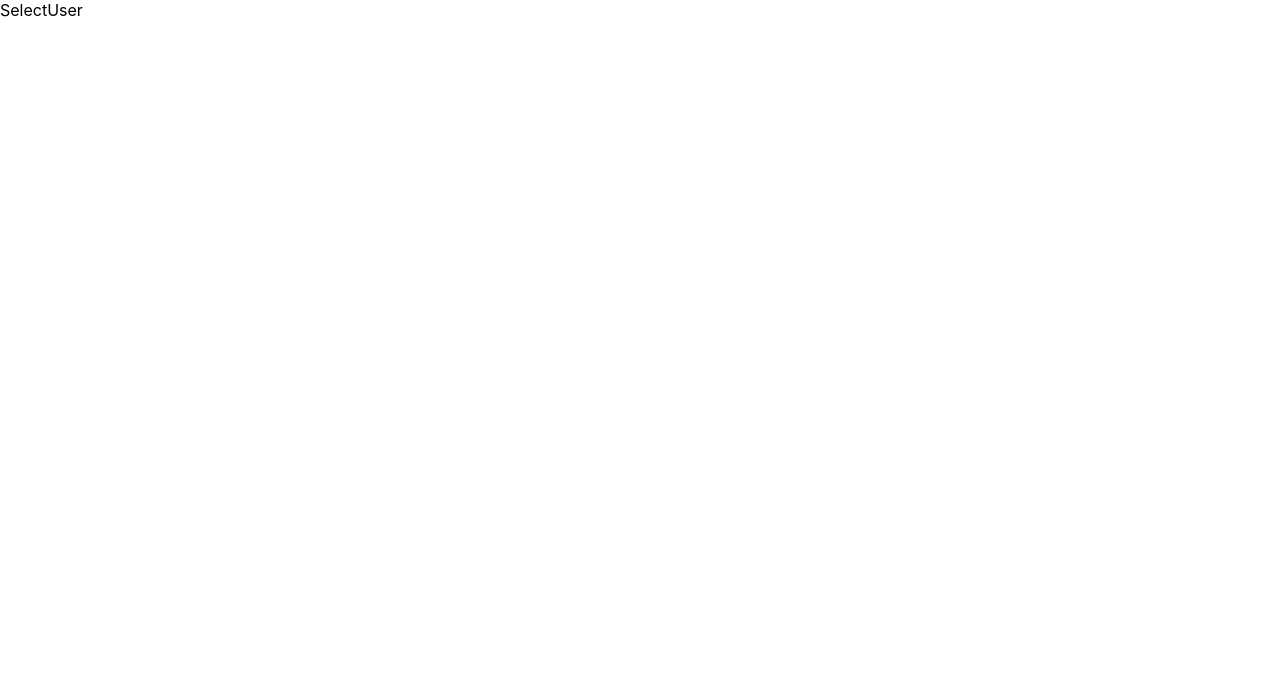
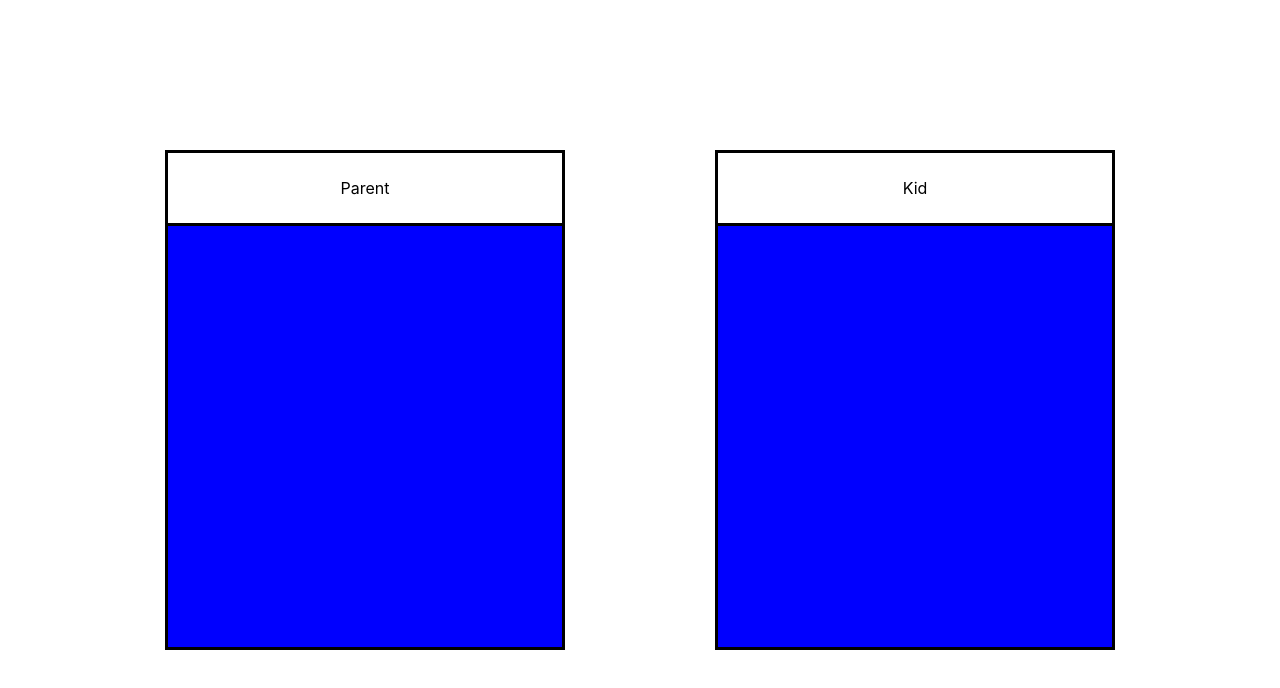
Before and after one commit to BramMathijssen/piggybank-dapp, a React (Create React App) app: page /select-user in a window 1280 px wide. Shown: the top 688 px of the page. Built offline with nearby package versions, Linux system fonts and the light colour scheme.

Commit message:
made the button component dynamic

```diff
--- a/src/components/UI/Button.js
+++ b/src/components/UI/Button.js
@@ -1,11 +1,13 @@
-import React from 'react'
+import React from "react";
 
-import styles from './Button.module.scss'
+import styles from "./Button.module.scss";
 
-const Button = ({className, onClick}) => {
+const Button = ({ type, onClick, size, content }) => {
   return (
-    <button className={className} onClick={onClick}>Button</button>
-  )
-}
+    <button className={`${styles["button"]} ${styles[type]} ${styles[size]}`} onClick={onClick}>
+      {content}
+    </button>
+  );
+};
 
-export default Button
+export default Button;
--- a/src/components/UI/Button.module.scss
+++ b/src/components/UI/Button.module.scss
@@ -1,18 +1,49 @@
-.btn {
+.button {
   background-color: #7be5ce;
-  color: var(--black);
+  color: black;
   border: 2px solid black;
   box-shadow: 4px 4px 0 black;
   cursor: pointer;
-  transition: background-color 0.2s;
+  margin-right: 2em;
+  text-transform: uppercase;
+  will-change: transform;
+  transition: transform 0.25s;
+
+  /* Button Types */
+  &.danger {
+    background-color: red !important;
+  }
+
+  &.confirm {
+    background-color: #7be5ce;
+  }
+
+  &.info {
+    background-color: white;
+  }
+
+  /* Button Size */
+  &.large {
+    font-size: 18px;
+    font-weight: 700;
+    padding: 14px 28px;
+  }
+
+  &.medium {
+    font-size: 15px;
+    font-weight: 700;
+    padding: 12px 23px;
+  }
+
+  &.small {
+    font-size: 12px;
+    font-weight: 700;
+    padding: 10px 18px;
+  }
+
+  /* Button Pseudo-classes */
+  &:hover {
+    transform: translate(1px, 1px);
+    box-shadow: 1px 1px black;
+  }
 }
-
-.small {
-  padding: 14px 28px;
-  font-size: 18px;
-}
-
-.big {
-    padding: 14px 28px;
-    font-size: 18px;
-  }
--- a/src/components/landingpage/Header.js
+++ b/src/components/landingpage/Header.js
@@ -1,5 +1,6 @@
 import React from "react";
 import { Link } from "react-router-dom";
+import Button from "../UI/Button";
 import piggy from "./../../assets/images/piggy.png";
 import styles from "./Header.module.scss";
 
@@ -10,9 +11,9 @@ const Header = () => {
         <h1 className={styles.title}>Oink Piggybank-crypto</h1>
         <h2 className={styles.subtitle}>Crypto piggybank made for children </h2>
         <Link to="/select-user">
-          <button className={styles.button}>Enter App</button>
+          <Button type='confirm' size='large' content='Enter App'/>
         </Link>
-        <button className={styles.button2}>Learn more</button>
+        <Button type='info' size='large' content='Learn more'/>
       </div>
       <div className={styles.headerImage}>
         <img src={piggy} className={styles.piggy} alt="logo" />
--- /dev/null
+++ b/src/components/selectuserpage/User.js
@@ -0,0 +1,14 @@
+import React from "react";
+
+import styles from "./User.module.scss";
+
+const User = ({type}) => {
+  return (
+    <div className={styles.container}>
+      <div className={styles.title}>{type}</div>
+      <div className={styles.content}></div>
+    </div>
+  );
+};
+
+export default User;
--- /dev/null
+++ b/src/components/selectuserpage/User.module.scss
@@ -0,0 +1,16 @@
+.container {
+  width: 80%;
+  max-width: 400px;
+  min-height: 500px;
+  height: 500px;
+  background-color: blue;
+  margin: 50px;
+  border: 3px solid black;
+}
+
+.title {
+  background-color: white;
+  border-bottom: 3px solid black;
+  text-align: center;
+  padding: 25px;
+}
--- a/src/pages/Landing.js
+++ b/src/pages/Landing.js
@@ -1,12 +1,12 @@
-import React from 'react'
-import Header from '../components/landingpage/Header'
+import React from "react";
+import Header from "../components/landingpage/Header";
 
 const Landing = () => {
   return (
-    <div>
-        <Header />
-    </div>
-  )
-}
+    <>
+      <Header />
+    </>
+  );
+};
 
-export default Landing
+export default Landing;
--- a/src/pages/SelectUser.js
+++ b/src/pages/SelectUser.js
@@ -1,9 +1,17 @@
-import React from 'react'
+import React from "react";
+import User from "../components/selectuserpage/User";
+
+import styles from "../pages/SelectUser.module.scss";
 
 const SelectUser = () => {
   return (
-    <div>SelectUser</div>
-  )
-}
+    <main className={styles.main}>
+      <div className={styles.flexContainer}>
+        <User type="Parent" />
+        <User type="Kid" />
+      </div>
+    </main>
+  );
+};
 
-export default SelectUser
+export default SelectUser;
--- /dev/null
+++ b/src/pages/SelectUser.module.scss
@@ -0,0 +1,12 @@
+.main {
+  min-height: 100vh;
+}
+
+.flexContainer {
+  display: flex;
+  gap: 50px;
+  min-height: 100vh;
+  height: 100%;
+  justify-content: center;
+  align-items: center;
+}
```
